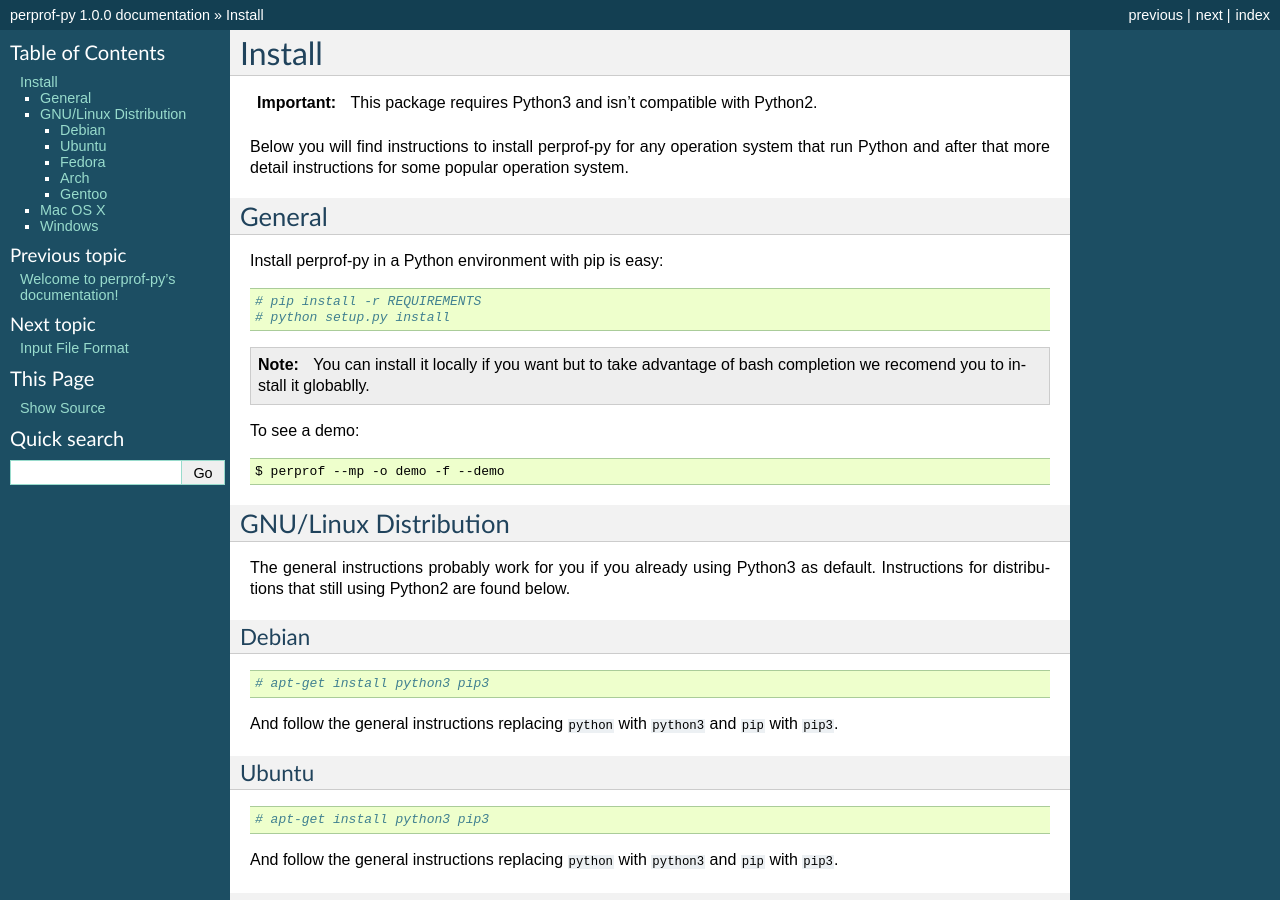
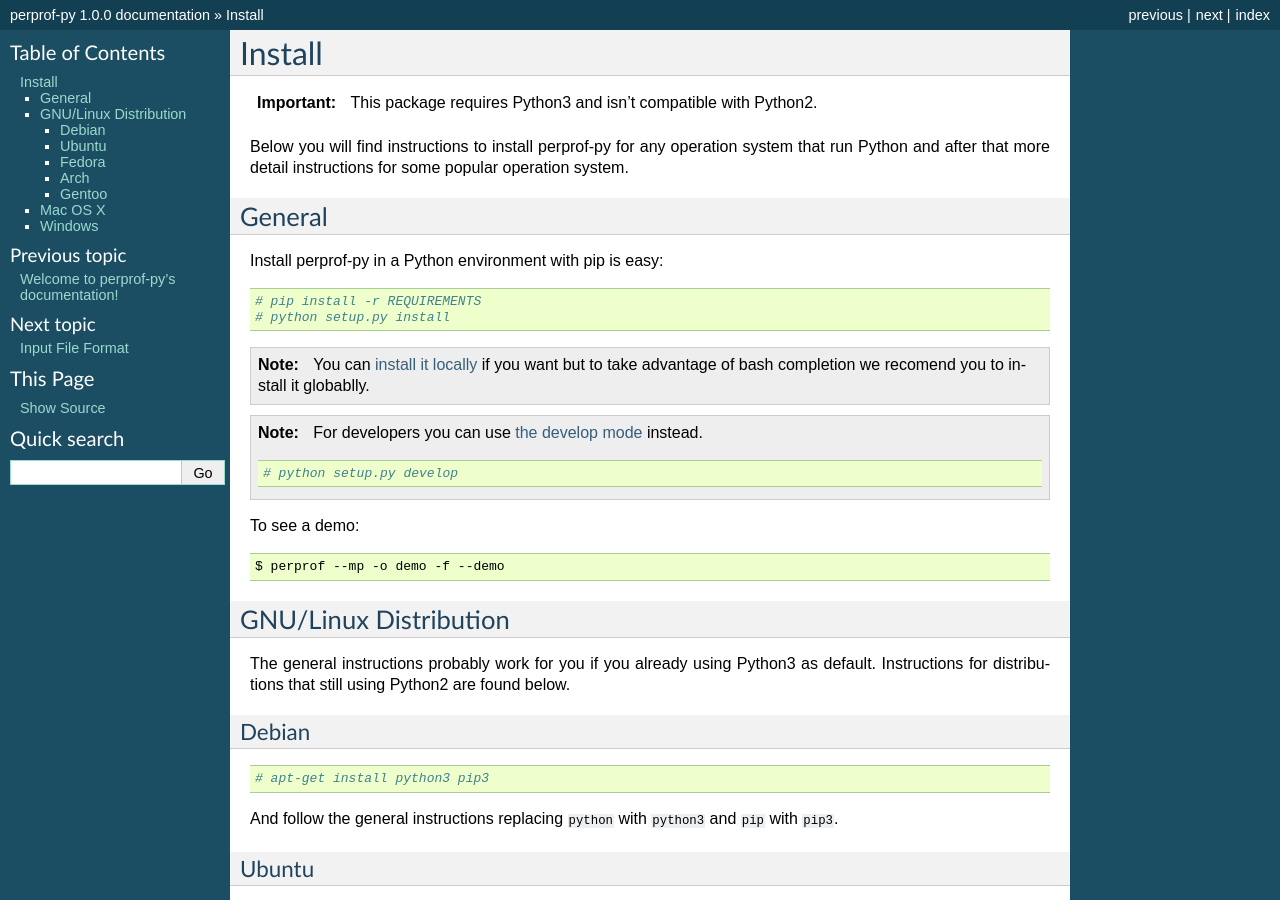
Before and after one commit to abelsiqueira/perprof-py, a Sphinx documentation site: the page built from doc/install.rst, in a window 1280 px wide and 900 px high. Built offline with Sphinx 7.4.7, drawn with Linux system fonts in a browser that asks for light colours.

Commit message:
Add info for new developers

```diff
--- a/doc/install.rst
+++ b/doc/install.rst
@@ -19,8 +19,18 @@ Install perprof-py in a Python environment with pip is easy::
 
 .. note::
 
-   You can install it locally if you want but to take advantage of bash
+   You can `install it locally
+   <https://docs.python.org/3.3/install/index.html#alternate-installation-the-home-scheme>`_
+   if you want but to take advantage of bash
    completion we recomend you to install it globablly.
+
+.. note::
+
+   For developers you can use `the develop mode
+   <http://pythonhosted.org/setuptools/setuptools.html#develop-deploy-the-project-source-in-development-mode>`_
+   instead. ::
+
+    # python setup.py develop
 
 To see a demo::
 
```
